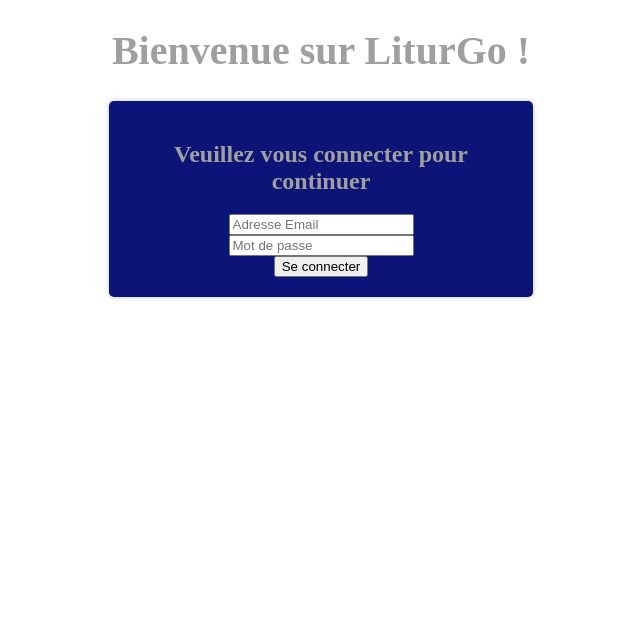
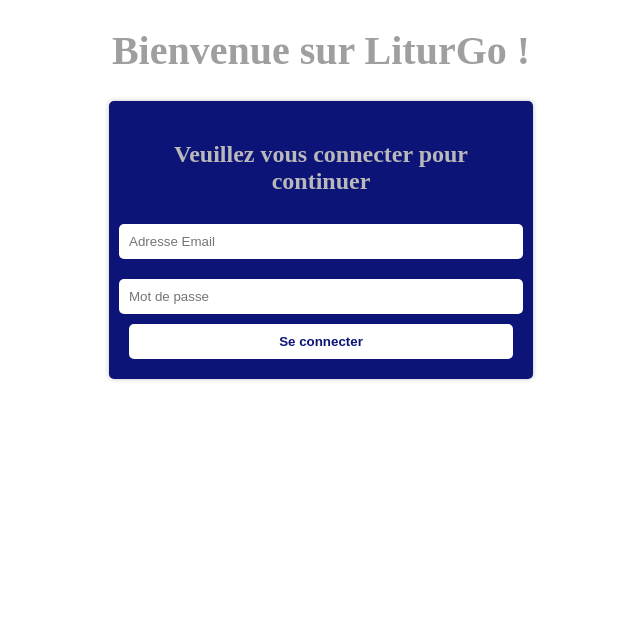
Before and after one commit to dvachette/LiturGo, a Flask app: page / in a window 1280 px wide. Shown: the top 619 px of the page, without its empty margins (319-959 px from the left). Run offline with Flask 3, Linux system fonts and the light colour scheme.

Commit message:
The login page is done !! (index.html)

```diff
--- a/static/css/index.css
+++ b/static/css/index.css
@@ -1,6 +1,7 @@
 :root{
     --forms-bg-color: #0d1477;
     --main-text-color: #9f9f9f;
+    --light-text-color: #b9b9b9;
 
 }
 h1#main-title{
@@ -9,7 +10,7 @@
     text-align: center;
 }
 h2{
-    color: var(--main-text-color);
+    color: var(--light-text-color);
     font-size: 1.5rem;
     text-align: center;
 }
@@ -25,3 +26,20 @@
     margin: 0 auto;
 
 }
+form input{
+    margin: 10px 0;
+    padding: 10px;
+    width: 100%;
+    border-radius: 5px;
+    border: none;
+}
+form button{
+    padding: 10px;
+    width: 100%;
+    border-radius: 5px;
+    border: none;
+    background-color: #ffffff;
+    color: var(--forms-bg-color);
+    font-weight: bold;
+    cursor: pointer;
+}
--- a/templates/main.html
+++ b/templates/main.html
@@ -23,6 +23,12 @@
             {% endif %}
         {% endwith %}
         <script>
+            document.addEventListener('click', function(event) {
+                var popup = document.getElementById('popup');
+                if (popup && !popup.contains(event.target)) {
+                    closePopup();
+                }
+            });
             function closePopup() {
                 document.getElementById("popup").style.display = "none"
             }
```
Also changed, not shown: templates/home-admin.html (+6 -8 lines), static/css/home-admin.css (added), 1 other file.
